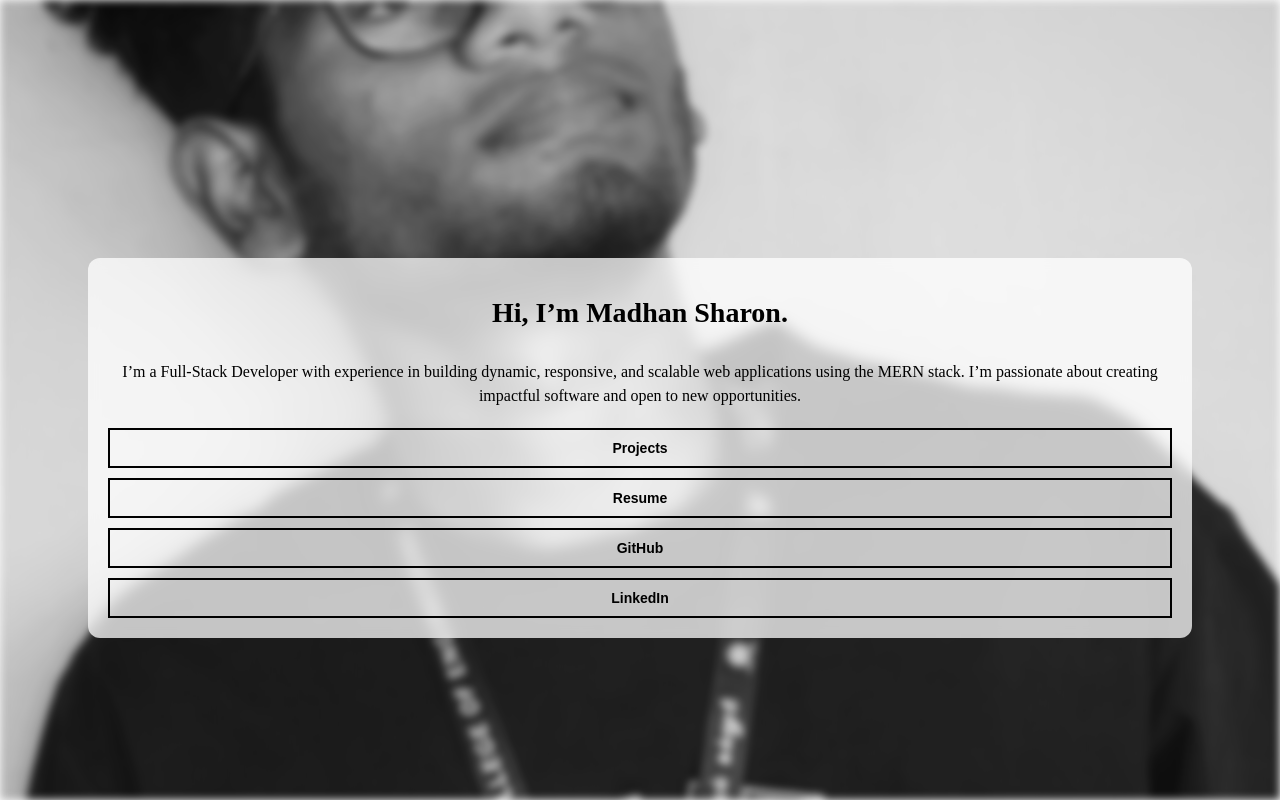
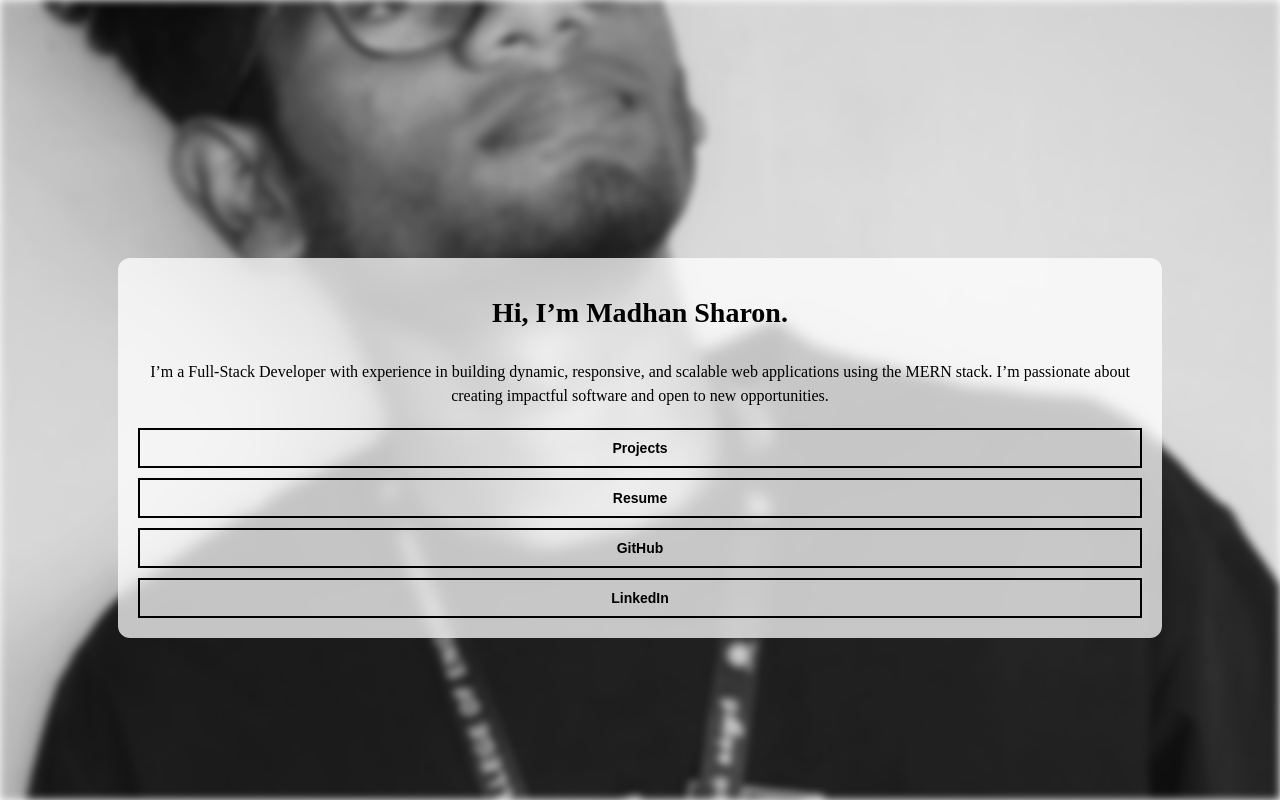
Before and after one commit to MADHANSHARON/my-portfolio, a React (Vite) app: page / in a window 1280 px wide. Shown: the top 800 px of the page. Built offline with nearby package versions, Linux system fonts and the light colour scheme.

Commit message:
initial commit

```diff
--- a/src/components/Hero.css
+++ b/src/components/Hero.css
@@ -108,7 +108,7 @@
   .hero-card {
     flex-direction: column;
     width: 100%;
-    padding: 20PX;
+    padding: 50PX;
     height:auto;
     position: relative;
     border-radius: 0;
```
